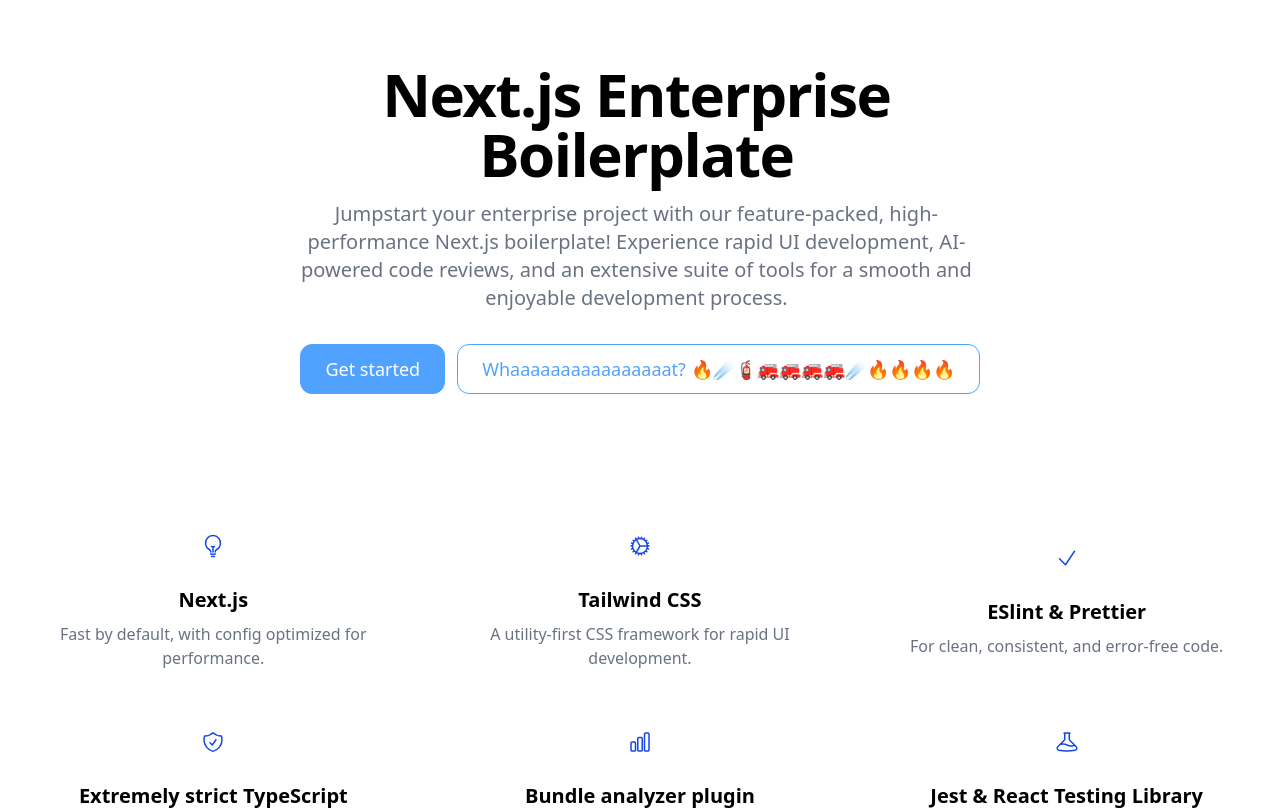
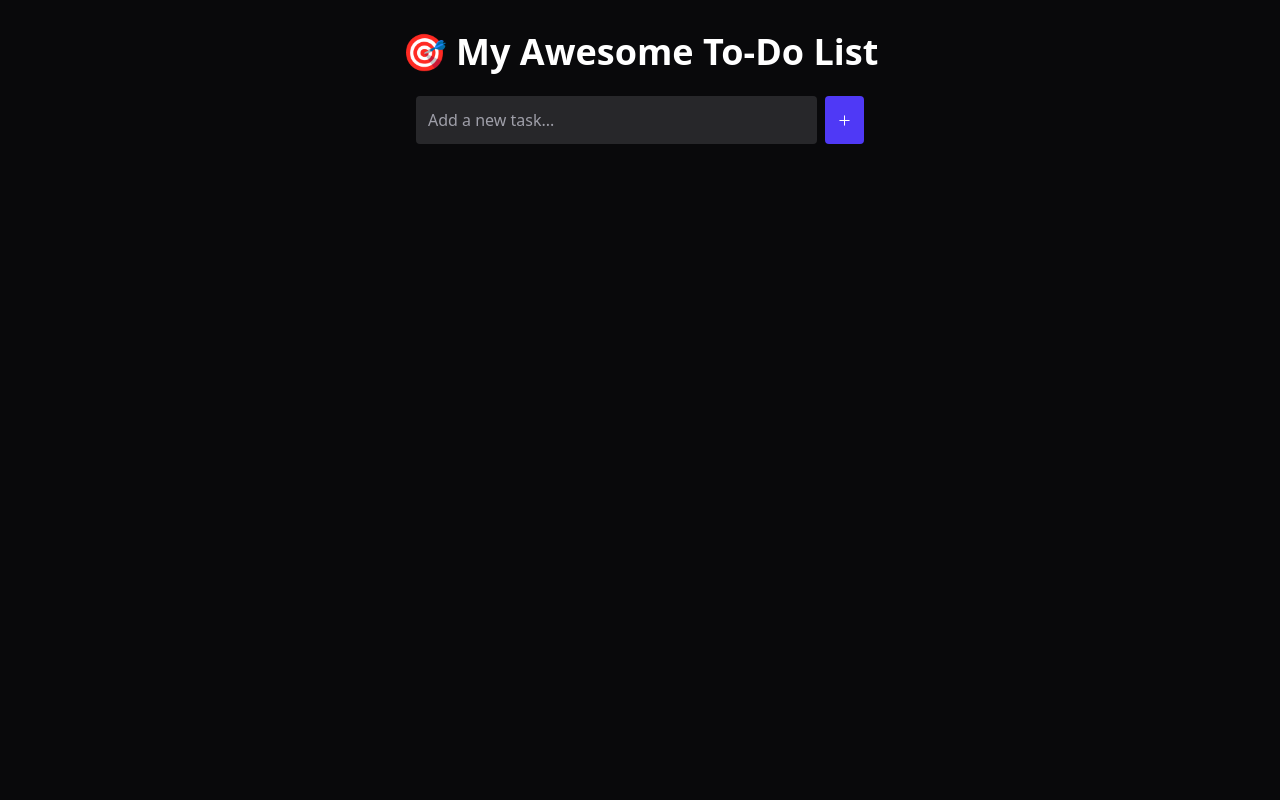
Before and after one commit to bedasherling/asher, a Next.js app: page / in a window 1280 px wide. Shown: the top 810 px of the page. Built offline with nearby package versions, Linux system fonts and the light colour scheme.

Commit message:
Update page.tsx bangerang 🦊
This being said can you make me an awesome page.tsx that is a to do list which can easily be tied to supabase to save tasks, edit tasks, and sort, using the functionalities of next.js, tailwind and radix UI

```diff
--- a/app/page.tsx
+++ b/app/page.tsx
@@ -1,66 +1,171 @@
-import { Metadata } from "next"
-import { Button } from "components/Button/Button"
+// app/page.tsx
+"use client"; // 👈 Required in Next.js App Router for components using state/hooks
 
-import { LP_GRID_ITEMS } from "lp-items"
+// 📦 React state for interactivity
+import { useState } from "react";
 
-export const metadata: Metadata = {
-  title: "Next.js Enterprise Boilerplate",
-  twitter: {
-    card: "summary_large_image",
-  },
-  openGraph: {
-    url: "https://next-enterprise.vercel.app/",
-    images: [
-      {
-        width: 1200,
-        height: 630,
-        url: "https://raw.githubusercontent.com/Blazity/next-enterprise/main/.github/assets/project-logo.png",
-      },
-    ],
-  },
+// 🎛️ Radix UI icons for cool button visuals
+import {
+  CheckIcon,
+  Pencil1Icon,
+  TrashIcon,
+  PlusIcon,
+} from "@radix-ui/react-icons";
+
+// 🔧 Utility for conditional classes
+import clsx from "clsx";
+
+// 🧠 UUID to uniquely identify each task
+import { v4 as uuidv4 } from "uuid";
+
+// 📘 Define the structure of a task (TypeScript FTW!)
+type Task = {
+  id: string;
+  title: string;
+  completed: boolean;
+};
+
+// 🧠 Our main to-do page component
+export default function TodoPage() {
+  // ✨ Local state for storing and interacting with tasks
+  const [tasks, setTasks] = useState<Task[]>([]); // 🗃️ All tasks
+  const [newTask, setNewTask] = useState("");     // 🆕 New task input
+  const [editingTaskId, setEditingTaskId] = useState<string | null>(null); // ✏️ ID of the task being edited
+  const [editedTaskTitle, setEditedTaskTitle] = useState("");              // 📝 New title during editing
+
+  // ➕ Add a new task
+  const addTask = () => {
+    if (newTask.trim() === "") return; // 🛑 Don't allow empty tasks
+
+    const newEntry: Task = {
+      id: uuidv4(),
+      title: newTask,
+      completed: false,
+    };
+
+    // Add task to top of the list 📋
+    setTasks([newEntry, ...tasks]);
+
+    // Clear input field 🧹
+    setNewTask("");
+  };
+
+  // ✅ Toggle completion of a task
+  const toggleComplete = (id: string) => {
+    setTasks(tasks.map(task =>
+      task.id === id
+        ? { ...task, completed: !task.completed }
+        : task
+    ));
+  };
+
+  // ❌ Delete a task
+  const deleteTask = (id: string) => {
+    setTasks(tasks.filter(task => task.id !== id));
+  };
+
+  // ✏️ Start editing a task
+  const startEditing = (task: Task) => {
+    setEditingTaskId(task.id);
+    setEditedTaskTitle(task.title);
+  };
+
+  // 💾 Save the edited task title
+  const saveEditedTask = () => {
+    setTasks(tasks.map(task =>
+      task.id === editingTaskId
+        ? { ...task, title: editedTaskTitle }
+        : task
+    ));
+
+    // Reset editing state ✨
+    setEditingTaskId(null);
+    setEditedTaskTitle("");
+  };
+
+  // 🌟 UI starts here!
+  return (
+    <main className="min-h-screen bg-zinc-950 text-white flex flex-col items-center p-8">
+      {/* 📝 Page Title */}
+      <h1 className="text-4xl font-bold mb-6">
+        🎯 My Awesome To-Do List
+      </h1>
+
+      {/* 🆕 New Task Input Section */}
+      <div className="flex w-full max-w-md mb-6 gap-2">
+        <input
+          type="text"
+          placeholder="Add a new task..."
+          value={newTask}
+          onChange={(e) => setNewTask(e.target.value)}
+          className="flex-1 p-3 rounded bg-zinc-800 text-white placeholder-zinc-400 focus:outline-none focus:ring-2 focus:ring-indigo-500"
+        />
+
+        <button
+          onClick={addTask}
+          className="bg-indigo-600 hover:bg-indigo-700 text-white p-3 rounded"
+          aria-label="Add task"
+        >
+          <PlusIcon />
+        </button>
+      </div>
+
+      {/* 🗃️ Task List Section */}
+      <ul className="w-full max-w-md space-y-3">
+        {tasks.map((task) => (
+          <li
+            key={task.id}
+            className="flex items-center justify-between bg-zinc-900 rounded px-4 py-3"
+          >
+            {/* 📌 Task Title / Editor */}
+            <div
+              className={clsx("flex-1 text-left cursor-pointer", {
+                "line-through text-zinc-500": task.completed,
+              })}
+              onClick={() => toggleComplete(task.id)}
+            >
+              {editingTaskId === task.id ? (
+                <input
+                  value={editedTaskTitle}
+                  onChange={(e) => setEditedTaskTitle(e.target.value)}
+                  className="bg-transparent border-b border-zinc-500 focus:outline-none text-white"
+                />
+              ) : (
+                task.title
+              )}
+            </div>
+
+            {/* 🛠️ Action Buttons */}
+            <div className="flex gap-3 items-center">
+              {editingTaskId === task.id ? (
+                <button
+                  onClick={saveEditedTask}
+                  className="text-green-500 hover:text-green-400"
+                  aria-label="Save task"
+                >
+                  <CheckIcon />
+                </button>
+              ) : (
+                <button
+                  onClick={() => startEditing(task)}
+                  className="text-yellow-500 hover:text-yellow-400"
+                  aria-label="Edit task"
+                >
+                  <Pencil1Icon />
+                </button>
+              )}
+
+              <button
+                onClick={() => deleteTask(task.id)}
+                className="text-red-500 hover:text-red-400"
+                aria-label="Delete task"
+              >
+                <TrashIcon />
+              </button>
+            </div>
+          </li>
+        ))}
+      </ul>
+    </main>
+  );
 }
-
-export default function Web() {
-  return (
-    <>
-      <section className="bg-white dark:bg-gray-900">
-        <div className="mx-auto grid max-w-(--breakpoint-xl) px-4 py-8 text-center lg:py-16">
-          <div className="mx-auto place-self-center">
-            <h1 className="mb-4 max-w-2xl text-4xl leading-none font-extrabold tracking-tight md:text-5xl xl:text-6xl dark:text-white">
-              Next.js Enterprise Boilerplate
-            </h1>
-            <p className="mb-6 max-w-2xl font-light text-gray-500 md:text-lg lg:mb-8 lg:text-xl dark:text-gray-400">
-              Jumpstart your enterprise project with our feature-packed, high-performance Next.js boilerplate!
-              Experience rapid UI development, AI-powered code reviews, and an extensive suite of tools for a smooth and
-              enjoyable development process.
-            </p>
-            <Button href="https://github.com/Blazity/next-enterprise" className="mr-3">
-              Get started
-            </Button>
-            <Button
-              href="https://vercel.com/new/git/external?repository-url=https://github.com/Blazity/next-enterprise"
-              intent="secondary"
-            >
-              Whaaaaaaaaaaaaaaaat? 🔥☄️🧯🚒🚒🚒🚒☄️🔥🔥🔥🔥
-            </Button>
-          </div>
-        </div>
-      </section>
-      <section className="bg-white dark:bg-gray-900">
-        <div className="mx-auto max-w-(--breakpoint-xl) px-4 py-8 sm:py-16 lg:px-6">
-          <div className="justify-center space-y-8 md:grid md:grid-cols-2 md:gap-12 md:space-y-0 lg:grid-cols-3">
-            {LP_GRID_ITEMS.map((singleItem) => (
-              <div key={singleItem.title} className="flex flex-col items-center justify-center text-center">
-                <div className="bg-primary-100 dark:bg-primary-900 mb-4 flex size-10 items-center justify-center rounded-full p-1.5 text-blue-700 lg:size-12">
-                  {singleItem.icon}
-                </div>
-                <h3 className="mb-2 text-xl font-bold dark:text-white">{singleItem.title}</h3>
-                <p className="text-gray-500 dark:text-gray-400">{singleItem.description}</p>
-              </div>
-            ))}
-          </div>
-        </div>
-      </section>
-    </>
-  )
-}
```
